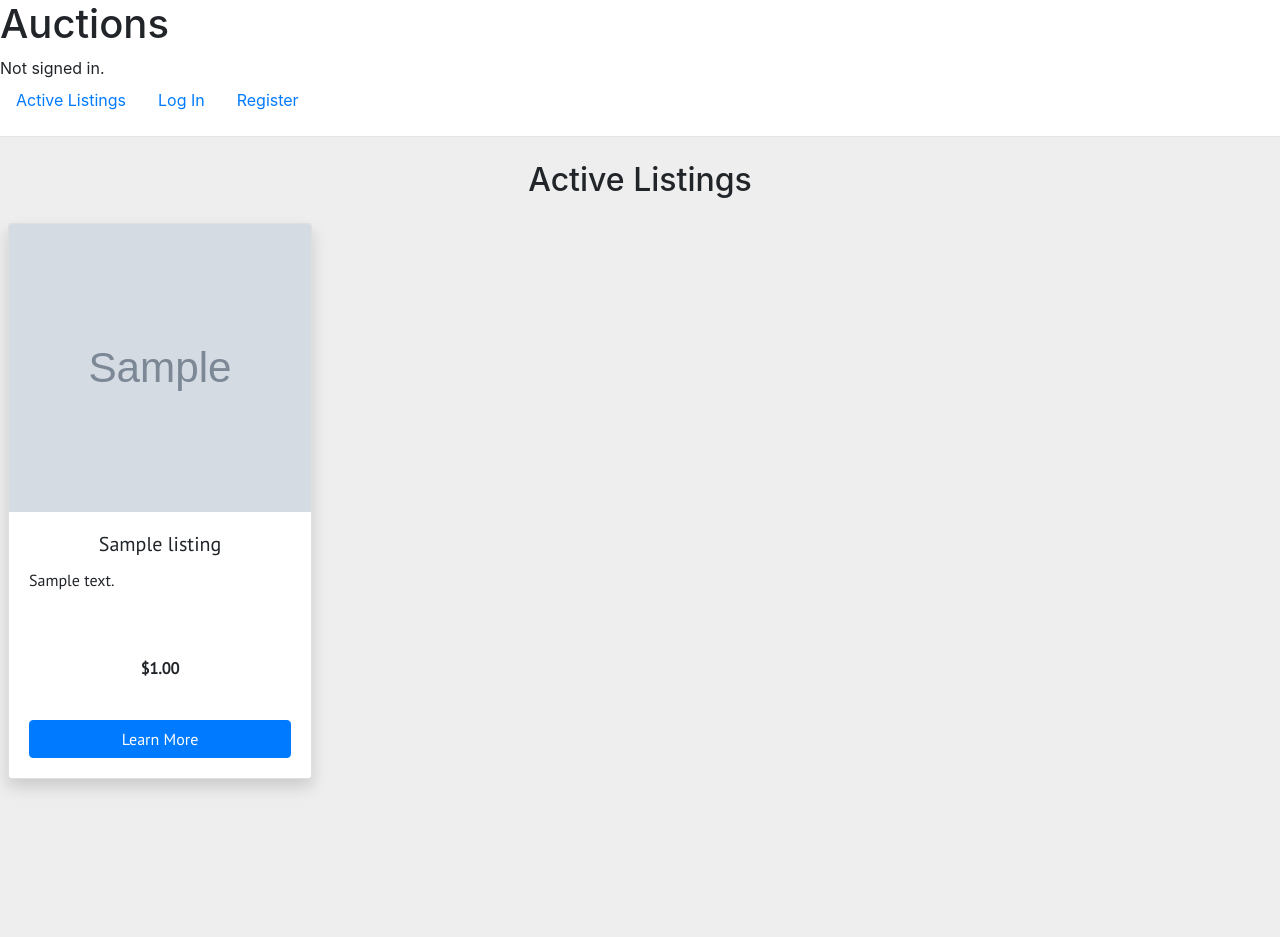
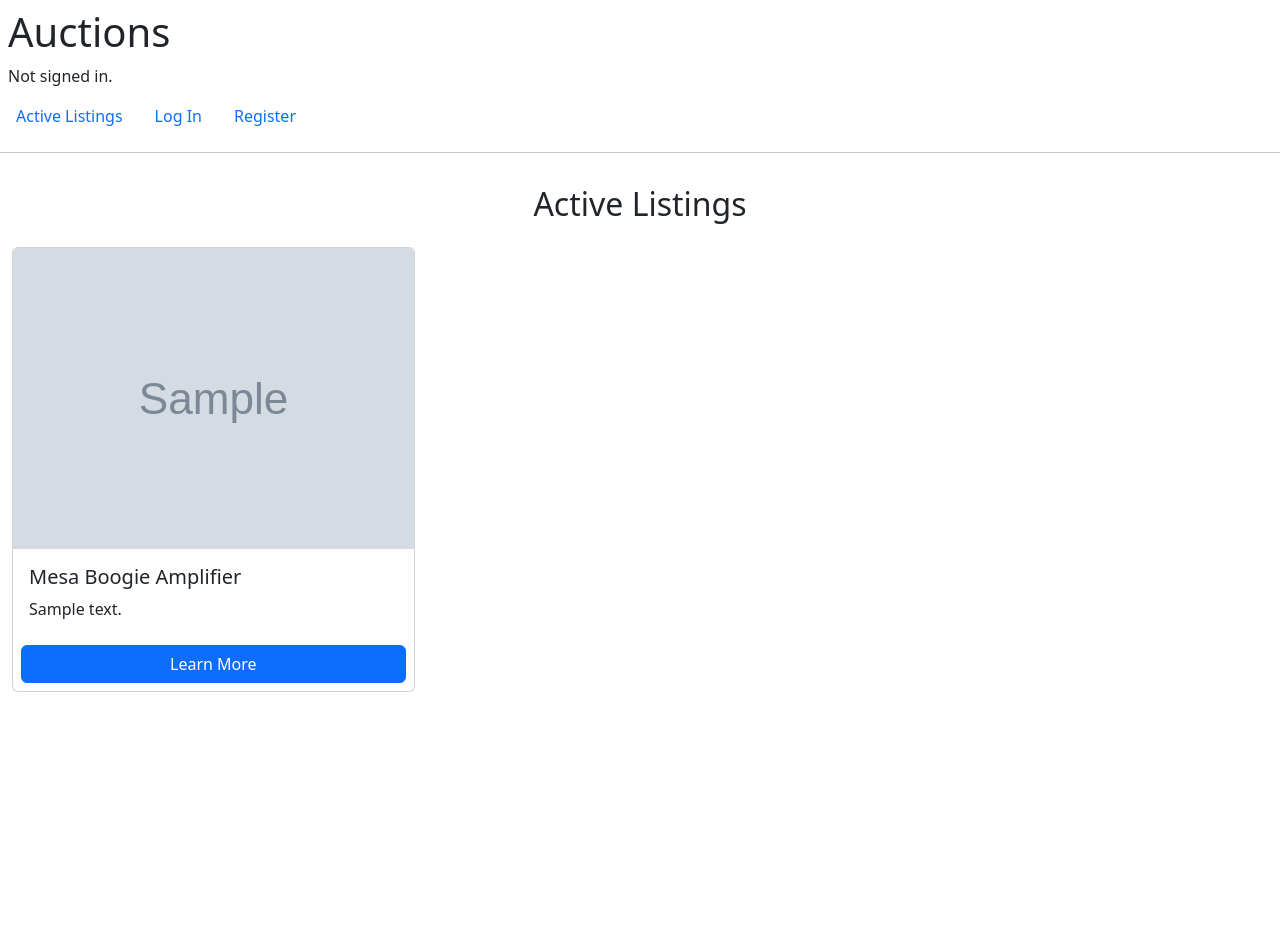
Before and after one commit to catbirdseatio/commerce, a Django app: page / in a window 1280 px wide. After the commit the page ends 692 px from the top, so only its background shows below. Run offline with Django 3.2, Linux system fonts and the light colour scheme; tables that the repository leaves empty hold one stand-in row (values such as "Sample post"); grey boxes marked "Sample" are stand-in pictures; style sheets or scripts are compiled from the project's sources.

Commit message:
conversion to bootstrap5; card display improved

```diff
--- a/auctions/static/auctions/styles.css
+++ /dev/null
@@ -1,84 +0,0 @@
-@import url("https://fonts.googleapis.com/css2?family=PT+Sans&display=swap");
-body, html {
-  height: 100%;
-}
-
-hr {
-  margin-bottom: 0;
-}
-
-.messages {
-  background-color: #eee;
-  padding: 0.5rem;
-}
-
-.container-fluid {
-  background-color: #eee;
-  height: 100%;
-  overflow: auto;
-}
-
-.listings-container {
-  font-family: "PT Sans", sans-serif;
-  display: grid;
-  grid-template-columns: repeat(auto-fill, minmax(18rem, 1fr));
-  grid-gap: 1rem;
-}
-.listings-container .card-img-top {
-  width: 100%;
-  height: 18rem;
-  object-fit: cover;
-}
-.listings-container .card-description {
-  height: 3rem;
-}
-
-.listing-container {
-  display: grid;
-  gap: 1rem;
-  grid-template-columns: 1fr;
-  grid-template-rows: minmax(10rem, auto);
-}
-.listing-container .card {
-  grid-column: 1;
-  width: 100%;
-  border-radius: 1rem;
-}
-.listing-container .card .card-img-top {
-  width: 100%;
-  height: 18rem;
-  object-fit: cover;
-}
-.listing-container .card .card-body {
-  padding: 0;
-}
-.listing-container .card .card-title {
-  margin-bottom: 0;
-}
-.listing-container .card form {
-  padding: 1rem;
-}
-.listing-container .details {
-  border: 1px solid blue;
-}
-.listing-container .comments {
-  border: 1px solid green;
-}
-@media screen and (min-width: 600px) {
-  .listing-container {
-    grid-template-columns: 18rem 18rem 1fr;
-  }
-  .listing-container .details {
-    grid-column: 2/span 2;
-  }
-  .listing-container .comments {
-    grid-column: 1/span 3;
-  }
-}
-@media screen and (min-width: 800px) {
-  .listing-container .comments {
-    grid-column: 2/span 2;
-  }
-}
-
-/*# sourceMappingURL=styles.css.map */
--- a/commerce/settings.py
+++ b/commerce/settings.py
@@ -30,7 +30,7 @@ INSTALLED_APPS = [
     "django.contrib.messages",
     "django.contrib.staticfiles",
     "crispy_forms",
-    "crispy_bootstrap4",
+    "crispy_bootstrap5",
     'django_extensions',
     "auctions",
 ]
@@ -116,8 +116,8 @@ LOGIN_REDIRECT_URL = "/"
 LOGOUT_REDIRECT_URL = "/"
 
 # CRISPY FORMS SETTINGS
-CRISPY_ALLOWED_TEMPLATE_PACKS = "bootstrap4"
-CRISPY_TEMPLATE_PACK = "bootstrap4"
+CRISPY_ALLOWED_TEMPLATE_PACKS = "bootstrap5"
+CRISPY_TEMPLATE_PACK = "bootstrap5"
 
 # STATIC FILES
 STATIC_URL = "/static/"
--- a/scss/styles.scss
+++ b/scss/styles.scss
@@ -1,95 +1 @@
 @import url("https://fonts.googleapis.com/css2?family=PT+Sans&display=swap");
-
-body, html {
-    height: 100%;
-}
-
-hr {
-    margin-bottom: 0;
-}
-
-.messages {
-    background-color: #eee;
-    padding: .5rem
-}
-
-.container-fluid {
-    background-color: #eee;
-    height: 100%;
-    overflow: auto;
-}
-
-.listings-container {
-    font-family: "PT Sans", sans-serif;
-    display: grid;
-    grid-template-columns: repeat(auto-fill, minmax(18rem, 1fr));
-    grid-gap: 1rem;
-
-    .card-img-top {
-        width: 100%;
-        height: 18rem;
-        object-fit: cover;
-    }
-
-    .card-description {
-        height: 3rem;
-    }
-}
-
-.listing-container {
-    display: grid;
-
-    .card {
-        grid-column: 1;
-        width: 100%;
-        border-radius: 1rem;
-
-        .card-img-top {
-            width: 100%;
-            height: 18rem;
-            object-fit: cover;
-        }
-
-        .card-body {
-            padding: 0;
-        }
-
-        .card-title {
-            margin-bottom: 0;
-        }
-
-        form {
-            padding: 1rem;
-        }
-    }
-
-    .details {
-        border: 1px solid blue;
-    }
-
-    .comments {
-        border: 1px solid green;
-    }
-
-    gap: 1rem;
-    grid-template-columns: 1fr;
-    grid-template-rows: minmax(10rem, auto);
-
-    @media screen and (min-width: 600px) {
-        grid-template-columns: 18rem 18rem 1fr;
-
-        .details {
-            grid-column: 2 / span 2;
-        }
-
-        .comments {
-            grid-column: 1 / span 3;
-        }
-    }
-
-    @media screen and (min-width: 800px) {
-        .comments {
-            grid-column: 2 / span 2;
-        }
-    }
-}
--- a/templates/auctions/layout.html
+++ b/templates/auctions/layout.html
@@ -6,12 +6,12 @@
         <meta charset="utf-8">
         <meta name="viewport" content="width=device-width, initial-scale=1, shrink-to-fit=no">
         <title>{% block title %}Auctions{% endblock %}</title>
-        <link rel="stylesheet" href="https://cdn.jsdelivr.net/npm/bootstrap@4.6.2/dist/css/bootstrap.min.css" integrity="sha384-xOolHFLEh07PJGoPkLv1IbcEPTNtaed2xpHsD9ESMhqIYd0nLMwNLD69Npy4HI+N" crossorigin="anonymous">
+        <link href="https://cdn.jsdelivr.net/npm/bootstrap@5.3.0/dist/css/bootstrap.min.css" rel="stylesheet" integrity="sha384-9ndCyUaIbzAi2FUVXJi0CjmCapSmO7SnpJef0486qhLnuZ2cdeRhO02iuK6FUUVM" crossorigin="anonymous">
         <link href="{% static 'auctions/styles.css' %}" rel="stylesheet">
     </head>
     <body>
-        <h1>Auctions</h1>
-        <div>
+        <div class="p-2">
+            <h1>Auctions</h1>
             {% if user.is_authenticated %}
                 Signed in as <strong>{{ user.username }}</strong>.
             {% else %}
@@ -39,10 +39,12 @@
             {% endif %}
         </ul>
         <hr class="shadow-lg">
-        {% include 'includes/_messages.html' %}
-        <div class="container-fluid p-2">
-        {% block body %}{% endblock %}
-        </div>
-        <script src="https://cdn.jsdelivr.net/npm/jquery@3.5.1/dist/jquery.slim.min.js" integrity="sha384-DfXdz2htPH0lsSSs5nCTpuj/zy4C+OGpamoFVy38MVBnE+IbbVYUew+OrCXaRkfj" crossorigin="anonymous"></script>
-        <script src="https://cdn.jsdelivr.net/npm/bootstrap@4.6.2/dist/js/bootstrap.bundle.min.js" integrity="sha384-Fy6S3B9q64WdZWQUiU+q4/2Lc9npb8tCaSX9FK7E8HnRr0Jz8D6OP9dO5Vg3Q9ct" crossorigin="anonymous"></script>    </body>
+        <main class="pb-3">
+            {% include 'includes/_messages.html' %}
+            <div class="container-fluid">
+            {% block body %}{% endblock %}
+            </div>
+        </main>
+        <script src="https://cdn.jsdelivr.net/npm/bootstrap@5.3.0/dist/js/bootstrap.bundle.min.js" integrity="sha384-geWF76RCwLtnZ8qwWowPQNguL3RmwHVBC9FhGdlKrxdiJJigb/j/68SIy3Te4Bkz" crossorigin="anonymous"></script>
+    </body>
 </html>
--- a/templates/auctions/login.html
+++ b/templates/auctions/login.html
@@ -3,13 +3,11 @@
 
 {% block title %}{{ block.super }} - Login{% endblock  %}
 {% block body %}
-    <form action="{% url 'login' %}" method="post">
+    <form action="{% url 'login' %}" method="post" class="col-md-6 offset-md-3">
         <h2 class="text-center py-3">Login</h2>
         {% csrf_token %}
         {{ form|crispy }}
         <input class="btn btn-primary" type="submit" value="Login">
+        <p class="my-2">Don't have an account? <a href="{% url 'register' %}">Register here.</a></p>
     </form>
-
-    Don't have an account? <a href="{% url 'register' %}">Register here.</a>
-
 {% endblock %}
--- a/templates/auctions/register.html
+++ b/templates/auctions/register.html
@@ -2,7 +2,7 @@
 {% load crispy_forms_tags %}
 
 {% block body %}
-    <form action="{% url 'register' %}" method="post" class="col-md-6 offset-md-3 mb-1">
+    <form action="{% url 'register' %}" method="post" class="col-md-6 offset-md-3">
         <h2 class="text-center py-3">Register</h2>
         {% csrf_token %}
         {{ form|crispy }}
--- a/templates/includes/_listings.html
+++ b/templates/includes/_listings.html
@@ -1,24 +1,18 @@
 {% load static %}
-<div class="listings-container">
-    {% for listing in listings %}
-    <div class="card listing-card shadow mb-3">
-        {% if listing.profile_image %}
-        <img class="card-img-top" src="{{ listing.profile_image.url }}" alt="{{ listing.title }}">
-        {% else %}
-        <img class="card-img-top" src="{% static 'auctions/default.png' %}" alt="{{ listing.title }}">
-        {% endif %}
+<div class="row row-cols-1 row-cols-md-2 row-cols-lg-3 g-4"> {% for listing in listings %} <div
+    class="col">
+    <div class="card">
+      <img src="{{ listing.profile_image.url }}" alt="{{ lisiting.title }}" class="card-img-top" />
       <div class="card-body">
-          <h5 class="card-title text-center">{{ listing.title }}</h5>
-          <p class="card-text card-description">{{ listing.description|truncatewords:15 }}</p>
+        <h5 class="card-title">Mesa Boogie Amplifier</h5>
+        <p class="card-text">{{ listing.description|truncatewords:15 }}</p>
       </div>
-        <div class="card-body">
-          <p class="card-text font-weight-bold text-center">${{ listing.starting_bid }}</p>
+      <div class="d-grid m-2">
+        <a href="" class="btn btn-primary btn-block">Learn More</a>
       </div>
-        <div class="card-body">
-          <a href="{% url 'detail' listing.slug %}" class="btn btn-primary btn-block">Learn More</a>
     </div>
   </div>
   {% empty %}
-        <p>There are no listings</p>
+    <p>Ther are no listings</p>
   {% endfor %}
 </div>
```
Also changed, not shown: auctions/static/auctions/mesa.jpeg (added), 1 other file. Lines whose indentation alone changed are shown as unchanged.
